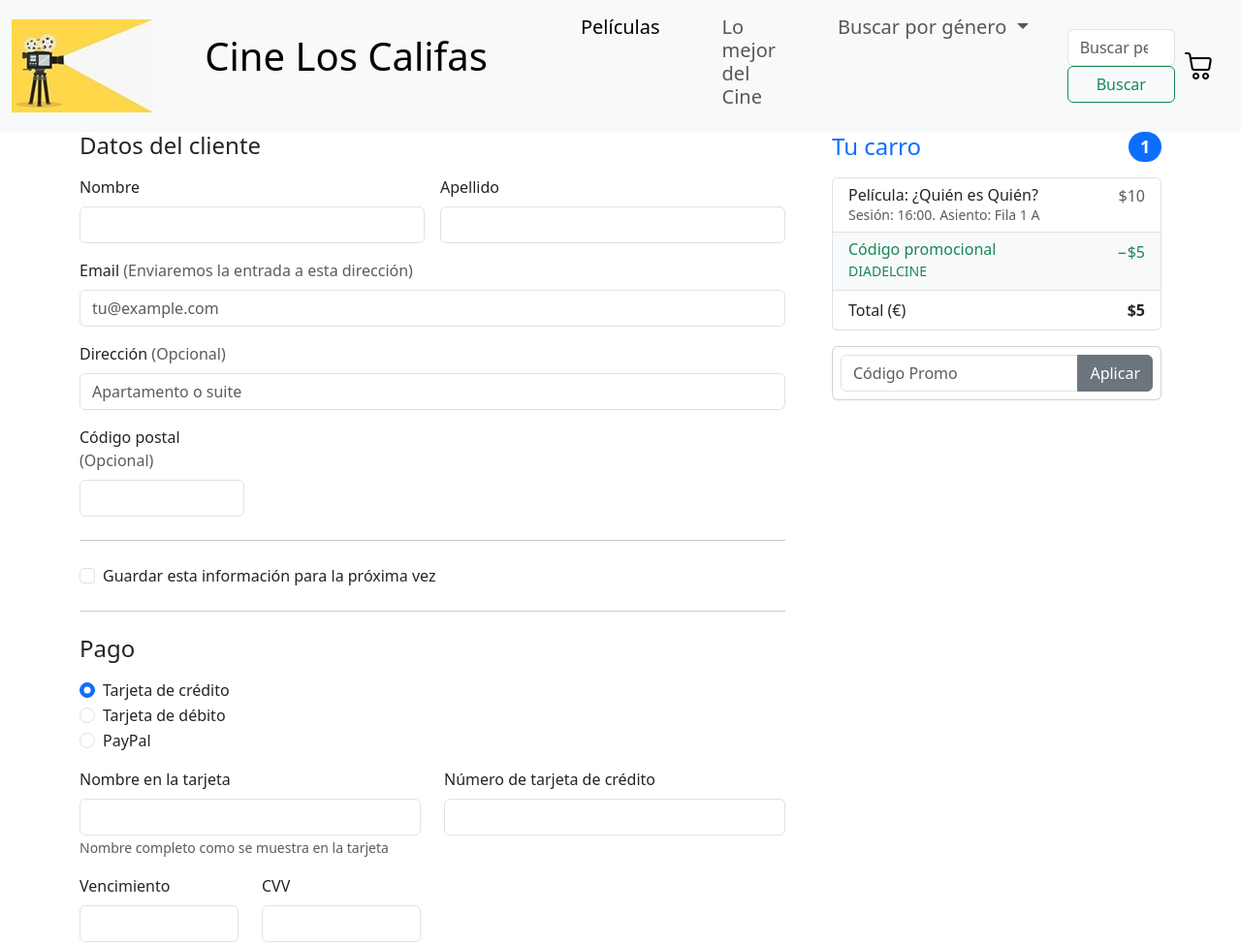
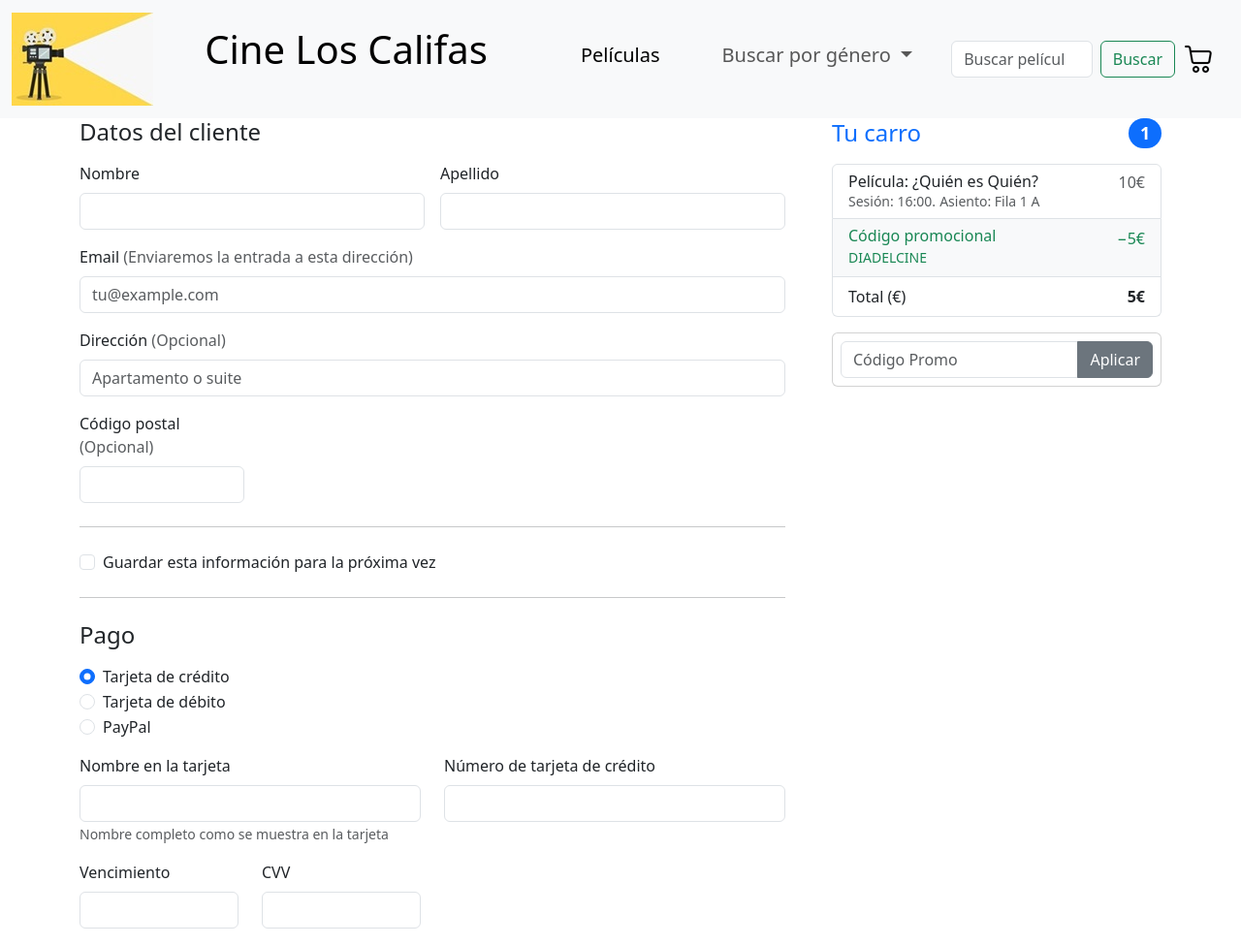
Before and after one commit to PabloChDAW/interfaz-cine, a website built with Vite: page src/pago.html in a window 1280 px wide. Shown: the top 975 px of the page at 97% size. Built offline with nearby package versions, Linux system fonts and the light colour scheme.

Commit message:
Mejorar Navbar

```diff
--- a/src/pago.html
+++ b/src/pago.html
@@ -29,11 +29,6 @@
               <a class="nav-link active" aria-current="page" href="peliculas.html">Películas</a>
             </li>
 
-            <!-- Enlace a texto promocional -->
-            <li class="nav-item h5 mx-4">
-              <a class="nav-link" href="index.html#promo">Lo mejor del Cine</a>
-            </li>
-
             <!-- Dropdown de géneros -->
             <li class="nav-item dropdown h5 mx-4">
               <a class="nav-link dropdown-toggle" href="#" role="button" data-bs-toggle="dropdown" aria-expanded="false">
@@ -55,7 +50,7 @@
           </ul>
 
           <!-- Formulario de búsqueda -->
-          <form class="d-flex flex-column m-2" role="search">
+          <form class="d-flex m-2" role="search">
             <input class="form-control me-2" type="search" placeholder="Buscar película" aria-label="Search">
             <button class="btn btn-outline-success" type="submit">Buscar</button>
           </form>
@@ -85,7 +80,7 @@
                   <small class="text-muted">Sesión: 16:00.</small>
                   <small class="text-muted">Asiento: Fila 1 A</small>
                 </div>
-                <span class="text-muted">$10</span>
+                <span class="text-muted">10€</span>
               </li>
 
               <li class="list-group-item d-flex justify-content-between bg-light">
@@ -93,12 +88,12 @@
                   <h6 class="my-0">Código promocional</h6>
                   <small>DIADELCINE</small>
                 </div>
-                <span class="text-success">−$5</span>
+                <span class="text-success">−5€</span>
               </li>
 
               <li class="list-group-item d-flex justify-content-between">
                 <span>Total (€)</span>
-                <strong>$5</strong>
+                <strong>5€</strong>
               </li>
             </ul>
 
@@ -234,7 +229,7 @@
               <li><a href="peliculas.html">Películas</a></li>
               <!-- Usando el id del elemento, accede a su altura en la página -->
               <li><a href="index.html#promo">Lo mejor del Cine</a></li>
-              <li><a href="carrito.html">Ir al carrito</a></li>
+              <li><a href="pago.html">Ir al carrito</a></li>
             </ul>
           </div>
 
```
Also changed, not shown: src/entradas.html (+2 -7 lines), src/index.html (+2 -7 lines), src/pelicula.html (+2 -7 lines), src/peliculas.html (+2 -7 lines), README.md.
